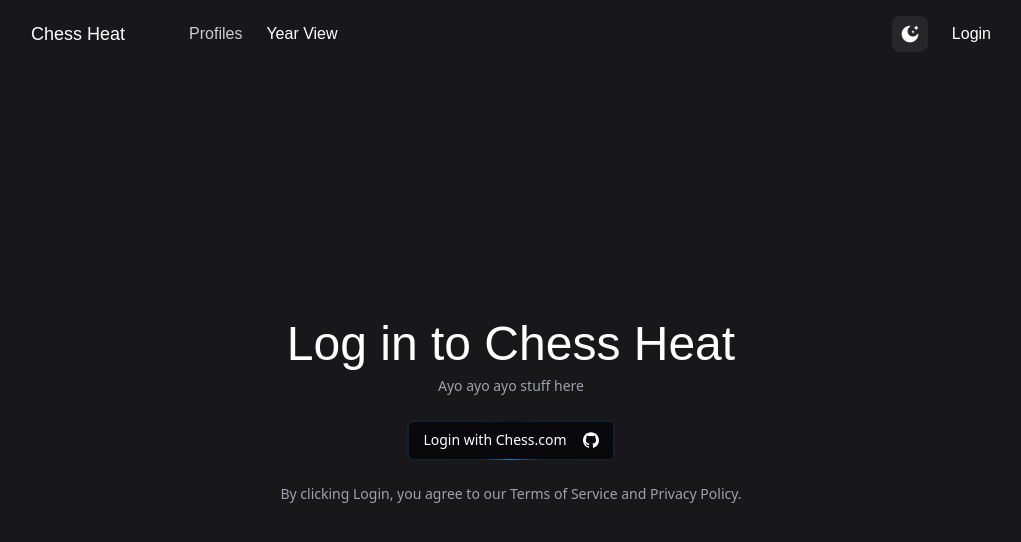
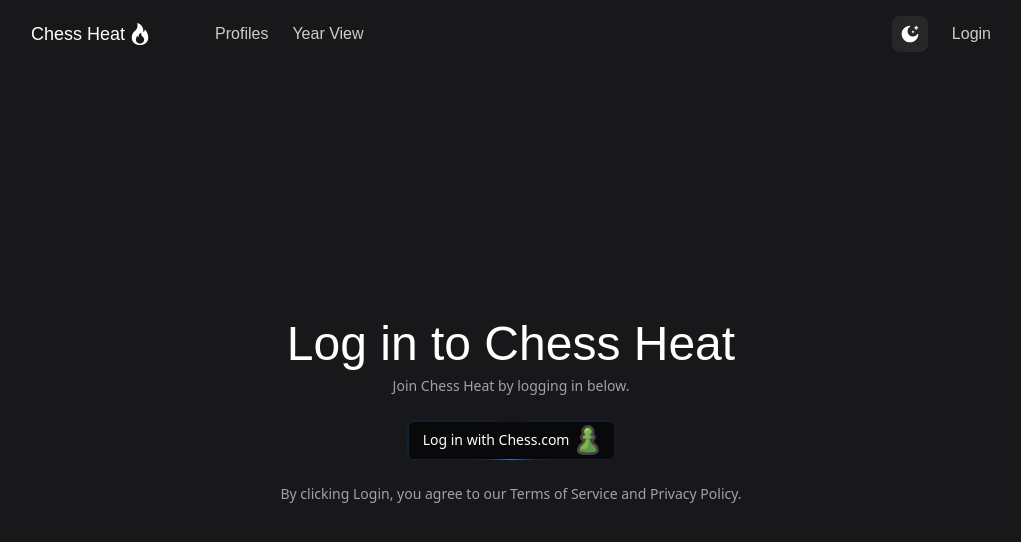
Before and after one commit to maxdemaio/chess-heat-web, a Next.js app: page /login in a window 1280 px wide. Both pictures are taken after a click on the button "theme button". Shown: the top 542 px of the page, without its empty margins (129-1150 px from the left). Built offline with nearby package versions, Linux system fonts and the light colour scheme; a web font is replaced by a local one.

Commit message:
ayo login button

```diff
--- a/src/app/layout.tsx
+++ b/src/app/layout.tsx
@@ -30,7 +30,6 @@ export default function RootLayout({
 }) {
   return (
     <html suppressHydrationWarning lang="en">
-      <Providers>
       {/* default Inter font */}
       <body
         className={cn(
@@ -39,10 +38,11 @@ export default function RootLayout({
           fontKai.variable
         )}
       >
+        <Providers>
           <Navigation />
           <main className="lt-xs:px-4 px-8 max-w-5xl mx-auto">{children}</main>
+        </Providers>
       </body>
-      </Providers>
     </html>
   );
 }
--- a/src/app/login/page.tsx
+++ b/src/app/login/page.tsx
@@ -11,10 +11,10 @@ export default function Login({
     <div className="-mt-[56px] flex h-screen flex-col items-center justify-center gap-2">
       <h1 className="text-5xl font-kai">Log in to Chess Heat</h1>
       <p className="mb-4 text-muted-foreground text-sm">
-        Ayo ayo ayo stuff here
+        Join Chess Heat by logging in below.
       </p>
       {/* use search params to redir, otherwise profiles */}
-      <LoginButton redirectTo={searchParams.redirectTo ?? '/profiles'}/>
+      <LoginButton redirectTo={searchParams.redirectTo ?? "/profiles"} />
       <p className="mt-4 text-muted-foreground text-sm">
         By clicking Login, you agree to our Terms of Service and Privacy Policy.
       </p>
--- a/src/components/Navigation/index.tsx
+++ b/src/components/Navigation/index.tsx
@@ -1,21 +1,25 @@
 import Link from "next/link"
 
 import { ThemeButton } from './theme-button';
+import { Icons } from "../ui/icons";
 
 
 export function Navigation() {
   return (
     <nav className="font-kai flex justify-between p-4 lt-xs:px-4 px-8 max-w-5xl mx-auto">
       <div className="flex gap-6 items-center">
-        <Link href="/" className="text-lg">Chess Heat</Link>
+        <Link href="/" className="text-lg flex items-center gap-1">
+          <span>Chess Heat</span>
+          <Icons.fire/>
+          </Link>
         <div className="spacer p-2"></div>
         <Link href="/profiles" className="hover:text-foreground text-foreground/80 transition-colors">Profiles</Link>
-        <Link href="/year-view">Year View</Link>
+        <Link href="/year-view" className="hover:text-foreground text-foreground/80 transition-colors">Year View</Link>
       </div>
       <div className="flex gap-6 items-center">
         <ThemeButton />
         {/* TODO: show login if not authed, otherwise, profile svg */}
-        <Link href="/login">Login</Link>
+        <Link href="/login" className="hover:text-foreground text-foreground/80 transition-colors">Login</Link>
       </div>
     </nav>
   );
--- a/src/components/login-button.tsx
+++ b/src/components/login-button.tsx
@@ -1,4 +1,4 @@
-'use client';
+"use client";
 
 // import { signIn } from '@repo/auth/react';
 
@@ -6,20 +6,24 @@ function signIn(param1: string, param2: Object) {
   return null;
 }
 
-import { Button } from '@/components/ui/button';
-import { useState } from 'react';
+import { Button } from "@/components/ui/button";
+import { useState } from "react";
+import { Icons } from "@/components/ui/icons";
+import { useTheme } from "next-themes";
 
-type State = 'error' | 'idle' | 'pending' | 'success';
+type State = "error" | "idle" | "pending" | "success";
 
 export function LoginButton({ redirectTo }: { redirectTo: string }) {
-  const [state, setState] = useState<State>('idle');
+  const [state, setState] = useState<State>("idle");
+
+  const { setTheme, resolvedTheme } = useTheme();
 
   const handleSignIn = async () => {
     try {
-      setState('pending');
-      await signIn('github', { callbackUrl: redirectTo });
+      setState("pending");
+      await signIn("github", { callbackUrl: redirectTo });
     } catch (error) {
-      setState('error');
+      setState("error");
     }
   };
 
@@ -28,19 +32,13 @@ export function LoginButton({ redirectTo }: { redirectTo: string }) {
       <Button
         variant="outline"
         onClick={handleSignIn}
-        disabled={state === 'pending'}
-        className="fancy-border-gradient hover:bg-background relative mx-auto flex gap-4 border-none"
+        disabled={state === "pending"}
+        className="fancy-border-gradient hover:bg-background relative mx-auto flex gap-2 border-none"
       >
-        Login with Chess.com{' '}
-        <svg
-          role="img"
-          viewBox="0 0 24 24"
-          className="h-4 w-4 fill-current"
-          xmlns="http://www.w3.org/2000/svg"
-        >
-          <title>Chess.com</title>
-          <path d="M12 .297c-6.63 0-12 5.373-12 12 0 5.303 3.438 9.8 8.205 11.385.6.113.82-.258.82-.577 0-.285-.01-1.04-.015-2.04-3.338.724-4.042-1.61-4.042-1.61C4.422 18.07 3.633 17.7 3.633 17.7c-1.087-.744.084-.729.084-.729 1.205.084 1.838 1.236 1.838 1.236 1.07 1.835 2.809 1.305 3.495.998.108-.776.417-1.305.76-1.605-2.665-.3-5.466-1.332-5.466-5.93 0-1.31.465-2.38 1.235-3.22-.135-.303-.54-1.523.105-3.176 0 0 1.005-.322 3.3 1.23.96-.267 1.98-.399 3-.405 1.02.006 2.04.138 3 .405 2.28-1.552 3.285-1.23 3.285-1.23.645 1.653.24 2.873.12 3.176.765.84 1.23 1.91 1.23 3.22 0 4.61-2.805 5.625-5.475 5.92.42.36.81 1.096.81 2.22 0 1.606-.015 2.896-.015 3.286 0 .315.21.69.825.57C20.565 22.092 24 17.592 24 12.297c0-6.627-5.373-12-12-12" />
-        </svg>
+        <span>Log in with Chess.com</span>
+
+        {resolvedTheme === "dark" && <Icons.chesscomdark />}
+        {resolvedTheme === "light" && <Icons.chesscom />}
       </Button>
     </div>
   );
--- a/src/components/ui/icons.tsx
+++ b/src/components/ui/icons.tsx
@@ -182,4 +182,110 @@ export const Icons = {
       />
     </svg>
   ),
+
+  fire: (props: IconProps) => (
+    <svg
+      xmlns="http://www.w3.org/2000/svg"
+      width="22"
+      height="22"
+      viewBox="0 0 16 16"
+      {...props}
+    >
+      <path
+        fill="currentColor"
+        d="M8 16c3.314 0 6-2 6-5.5c0-1.5-.5-4-2.5-6c.25 1.5-1.25 2-1.25 2C11 4 9 .5 6 0c.357 2 .5 4-2 6c-1.25 1-2 2.729-2 4.5C2 14 4.686 16 8 16Zm0-1c-1.657 0-3-1-3-2.75c0-.75.25-2 1.25-3C6.125 10 7 10.5 7 10.5c-.375-1.25.5-3.25 2-3.5c-.179 1-.25 2 1 3c.625.5 1 1.364 1 2.25C11 14 9.657 15 8 15Z"
+      ></path>
+    </svg>
+  ),
+  chesscomdark: (props: IconProps) => (
+    <svg
+      height={30}
+      version="1.1"
+      id="Layer_1"
+      xmlns="http://www.w3.org/2000/svg"
+      viewBox="0 0 373 512"
+      xmlSpace="preserve"
+    >
+      <g>
+        <path
+          className="st0"
+          fill="#484542"
+          d="M315.4,315.1c-18.3-13.9-31.2-27.9-38.7-41.7h14.4c2,0,3.8-1,4.8-2.7c18.7-31.1,26-55.1,23.9-91.2
+		c-0.1-1.8-1-3.4-2.5-4.4c-7.7-5.1-21.8-14.4-27.7-18.2c26.8-59.2-7.5-133.6-70.1-151.3c-88.1-29.8-175.1,66.9-136,151.3
+		c-5.8,3.8-20,13.2-27.7,18.2c-1.5,1-2.4,2.6-2.5,4.4c-2.1,36.1,5.3,60.1,23.9,91.2c1,1.7,2.9,2.7,4.8,2.7h14.4
+		C79.1,305.6,22.5,334,11.5,378.6c-46.6,120,55.3,133.6,175,133.4c83.8-0.9,179.8-3.8,185.8-71.5
+		C372.3,388.4,351.6,342.7,315.4,315.1z"
+        />
+        <path
+          className="st1"
+          fill="#5D9948"
+          d="M288.8,350.1c-71.2-54.3-63.3-101.4-64.2-120.7H268c5.1-9.4,7.7-18.2,7.7-29L226.5,168
+		c17.1-12.4,28.2-32.5,28.2-55.2c0-28.6-17.6-53.1-42.6-63.2c-7.9-3.2-63.6,179.8-63.6,179.8c-0.2,4.2-0.2,9.7-0.2,16.3
+		c0,18.2,44.7,15.4,42.3,31.5c-3.6,24-4.3,42.3-25,100c-14,38.9-107,0-113.7,19.1c-4.6,13.3-7.1,28.2-7.1,44.3
+		c0,1.7,3.7,27.5,141.8,27.5c138,0,141.8-25.8,141.8-27.5C328.3,401.4,313.7,369.1,288.8,350.1z"
+        />
+        <path
+          className="st2"
+          fill="#81B64C"
+          d="M184,374.5c7.7-34.9,14.5-72.1,18.6-94.4c5.2-27.8-37-32.8-54.4-35.3c-0.8,23.8-7.4,62.3-64,105.4
+		c-15.2,11.6-26.6,28.2-33.1,48.3c15.3,7.4,35.6,11.9,67,11.9C138.3,410.3,175.6,412.7,184,374.5L184,374.5z"
+        />
+        <path
+          className="st2"
+          fill="#81B64C"
+          d="M213.6,229.4c6.7-17.4,5.8-29,5.8-29L191.6,168c29.6-12.6,47.5-36.4,47.5-64.1c0-22.1-10.5-41.8-26.8-54.2
+		c-7.9-3.2-16.6-5-25.7-5c-37.6,0-68.2,30.5-68.2,68.2c0,22.7,11.1,42.8,28.2,55.2l-49.2,32.4c0,10.9,2.6,19.6,7.7,29L213.6,229.4
+		L213.6,229.4z"
+        />
+        <path
+          className="st3"
+          fill="#B2E068"
+          d="M182.6,58.5c39.3,6.1-18.1,51.7-36.2,49.5C129.2,106,145.8,52.8,182.6,58.5z"
+        />
+      </g>
+    </svg>
+  ),
+
+  chesscom: (props: IconProps) => (
+    <svg
+      version="1.1"
+      height={30}
+      xmlns="http://www.w3.org/2000/svg"
+      viewBox="0 0 373 512"
+      xmlSpace="preserve"
+    >
+      <g>
+        <path
+          fill="#ffffff"
+          d="M315.4,315.1c-18.3-13.9-31.2-27.9-38.7-41.7h14.4c2,0,3.8-1,4.8-2.7c18.7-31.1,26-55.1,23.9-91.2
+		c-0.1-1.8-1-3.4-2.5-4.4c-7.7-5.1-21.8-14.4-27.7-18.2c26.8-59.2-7.5-133.6-70.1-151.3c-88.1-29.8-175,67-136,151.3
+		c-5.8,3.8-20,13.2-27.7,18.2c-1.5,1-2.4,2.6-2.5,4.4c-2.1,36.1,5.3,60.1,23.9,91.2c1,1.7,2.9,2.7,4.8,2.7h14.4
+		C79.1,305.6,22.5,334,11.5,378.6c-46.6,120,55.3,133.6,175,133.4c83.8-0.9,179.8-3.8,185.7-71.5
+		C372.3,388.4,351.6,342.7,315.4,315.1L315.4,315.1z"
+        />
+        <path
+          fill="#5d9948"
+          d="M288.8,350.1c-71.2-54.2-63.3-101.3-64.2-120.7H268c5.1-9.4,7.7-18.2,7.7-29L226.5,168
+		c17.1-12.4,28.2-32.5,28.2-55.2c0-28.6-17.6-53.1-42.6-63.2c-7.9-3.2-63.6,179.8-63.6,179.8c-0.2,4.2-0.2,9.7-0.2,16.3
+		c0,18.2,44.7,15.4,42.3,31.5c-3.6,24-4.3,42.3-25,100c-14,38.9-107,0-113.7,19.1c-4.6,13.3-7.1,28.2-7.1,44.3
+		c0,1.7,3.7,27.5,141.7,27.5c138,0,141.7-25.8,141.7-27.5C328.3,401.4,313.7,369.1,288.8,350.1z"
+        />
+        <path
+          fill="#81b64c"
+          d="M184,374.4c7.7-34.9,14.5-72.1,18.6-94.4c5.2-27.8-37-32.8-54.4-35.3c-0.8,23.8-7.4,62.3-64,105.4
+		c-15.2,11.6-26.6,28.2-33.1,48.3c15.3,7.4,35.6,11.9,67,11.9C138.3,410.3,175.6,412.7,184,374.4L184,374.4z"
+        />
+        <path
+          fill="#81b64c"
+          d="M213.6,229.4c6.7-17.4,5.8-29,5.8-29L191.6,168c29.6-12.6,47.5-36.4,47.5-64.1c0-22.1-10.5-41.8-26.8-54.2
+		c-7.9-3.2-16.6-5-25.7-5c-37.6,0-68.2,30.5-68.2,68.2c0,22.7,11.1,42.8,28.2,55.2l-49.2,32.4c0,10.9,2.6,19.6,7.7,29L213.6,229.4
+		L213.6,229.4z"
+        />
+        <path
+          fill="#b2e068"
+          d="M182.6,58.5c39.3,6.1-18.1,51.7-36.2,49.5C129.2,106,145.8,52.8,182.6,58.5z"
+        />
+      </g>
+    </svg>
+  ),
 };
```
Lines whose indentation alone changed are shown as unchanged.
